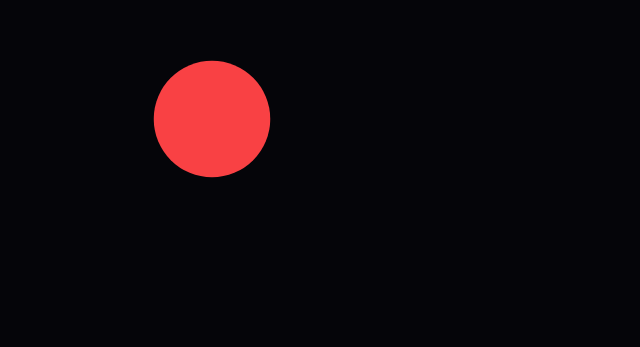
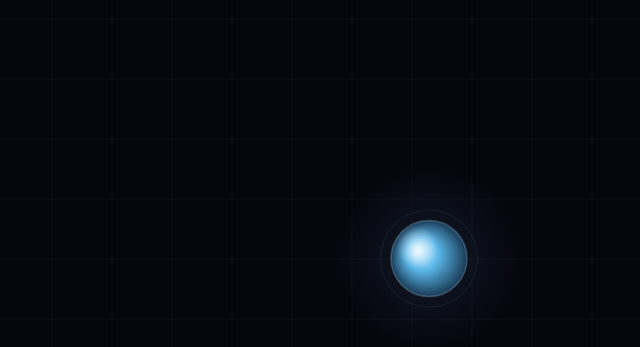
Before and after one commit to dfitzpatrick29/Reusable-studio-engine, a plain HTML site: page Index.html in a window 1280 px wide. Shown: the part 281-628 px from the top of the page, without its empty margins (428-1068 px from the left). Drawn offline with Linux system fonts and the light colour scheme.

Commit message:
updated the lil game thing

```diff
--- a/Index.html
+++ b/Index.html
@@ -2,74 +2,228 @@
 <html lang="en">
 <head>
 <meta charset="UTF-8">
-  <title>Reusable Studio Engine</title>
 <meta name="viewport" content="width=device-width, initial-scale=1.0">
+<title>Float</title>
 <style>
-    * { box-sizing: border-box; margin: 0; padding: 0; }
-    html, body {
-      width: 100%; height: 100%;
-      background: #050509;
-      font-family: system-ui, sans-serif;
+  * { margin: 0; padding: 0; box-sizing: border-box; }
+
+  body {
+    background: #06060e;
+    width: 100vw;
+    height: 100vh;
+    overflow: hidden;
+    cursor: none;
+    font-family: 'Courier New', monospace;
   }
-    canvas#studio-canvas {
-      display: block; width: 100%; height: 100%;
+
+  canvas {
+    display: block;
+  }
+
+  #hint {
+    position: fixed;
+    bottom: 28px;
+    left: 50%;
+    transform: translateX(-50%);
+    color: rgba(255,255,255,0.18);
+    font-size: 11px;
+    letter-spacing: 0.25em;
+    text-transform: uppercase;
+    pointer-events: none;
+    animation: fadeHint 4s ease forwards;
+    animation-delay: 1s;
+    opacity: 0;
+  }
+
+  @keyframes fadeHint {
+    0%   { opacity: 0; }
+    20%  { opacity: 1; }
+    80%  { opacity: 1; }
+    100% { opacity: 0; }
   }
 </style>
 </head>
 <body>
-  <canvas id="studio-canvas"></canvas>
+<canvas id="c"></canvas>
+<div id="hint">move cursor to push the puck</div>
 
 <script>
-    // All your code here - no imports needed
-    const canvas = document.getElementById("studio-canvas");
-    const ctx = canvas.getContext("2d");
+const canvas = document.getElementById('c');
+const ctx = canvas.getContext('2d');
 
-    const state = { time: 0, dpi: window.devicePixelRatio || 1, mouseX: 0.5 };
+let W, H;
+function resize() {
+  W = canvas.width  = window.innerWidth;
+  H = canvas.height = window.innerHeight;
+}
+resize();
+window.addEventListener('resize', resize);
 
-    // setupCanvas
-    function setupCanvas() {
-      function resize() {
-        const { innerWidth: w, innerHeight: h } = window;
-        canvas.width = w * state.dpi;
-        canvas.height = h * state.dpi;
-        canvas.style.width = w + "px";
-        canvas.style.height = h + "px";
-        ctx.setTransform(state.dpi, 0, 0, state.dpi, 0, 0);
+// Puck state
+const puck = {
+  x: 0, y: 0,
+  vx: 1.4, vy: 0.9,
+  r: 38,
+  trail: []
+};
+
+// Cursor
+const mouse = { x: -999, y: -999 };
+window.addEventListener('mousemove', e => {
+  mouse.x = e.clientX;
+  mouse.y = e.clientY;
+});
+
+// Init puck center
+puck.x = window.innerWidth / 2;
+puck.y = window.innerHeight / 2;
+
+// Physics constants
+const FRICTION    = 0.995;
+const PUSH_RADIUS = 90;
+const PUSH_FORCE  = 0.55;
+const TRAIL_LEN   = 22;
+
+// Subtle grid lines
+function drawGrid() {
+  const spacing = 60;
+  ctx.strokeStyle = 'rgba(255,255,255,0.03)';
+  ctx.lineWidth = 1;
+  for (let x = 0; x < W; x += spacing) {
+    ctx.beginPath(); ctx.moveTo(x, 0); ctx.lineTo(x, H); ctx.stroke();
   }
-      window.addEventListener("resize", resize);
-      resize();
+  for (let y = 0; y < H; y += spacing) {
+    ctx.beginPath(); ctx.moveTo(0, y); ctx.lineTo(W, y); ctx.stroke();
+  }
 }
 
-    // input
-    canvas.addEventListener("mousemove", (e) => {
-      const rect = canvas.getBoundingClientRect();
-      state.mouseX = (e.clientX - rect.left) / rect.width;
-    });
-
-    // loop
-    function loop(timestamp) {
-      state.time = timestamp / 1000;
-
-      const w = canvas.clientWidth;
-      const h = canvas.clientHeight;
-
-      ctx.clearRect(0, 0, w, h);
-
-      const centerX = w * state.mouseX;
-      const centerY = h / 2;
-      const radius = 40 + 20 * Math.sin(state.time * 4);
-
-      ctx.fillStyle = "#f94144";
+// Custom cursor dot
+function drawCursor() {
+  if (mouse.x < 0) return;
   ctx.beginPath();
-      ctx.arc(centerX, centerY, radius, 0, Math.PI * 2);
+  ctx.arc(mouse.x, mouse.y, 4, 0, Math.PI * 2);
+  ctx.fillStyle = 'rgba(255,255,255,0.6)';
   ctx.fill();
 
-      requestAnimationFrame(loop);
+  // influence radius ring
+  ctx.beginPath();
+  ctx.arc(mouse.x, mouse.y, PUSH_RADIUS, 0, Math.PI * 2);
+  ctx.strokeStyle = 'rgba(255,255,255,0.04)';
+  ctx.lineWidth = 1;
+  ctx.stroke();
 }
 
-    // start everything
-    setupCanvas();
-    requestAnimationFrame(loop);
+let t = 0;
+function animate() {
+  requestAnimationFrame(animate);
+  t += 0.012;
+
+  // Clear
+  ctx.fillStyle = '#06060e';
+  ctx.fillRect(0, 0, W, H);
+  drawGrid();
+
+  // --- Physics ---
+
+  // Cursor push
+  const dx = puck.x - mouse.x;
+  const dy = puck.y - mouse.y;
+  const dist = Math.sqrt(dx * dx + dy * dy);
+  if (dist < PUSH_RADIUS && dist > 0.1) {
+    const force = (1 - dist / PUSH_RADIUS) * PUSH_FORCE;
+    puck.vx += (dx / dist) * force;
+    puck.vy += (dy / dist) * force;
+  }
+
+  // Friction
+  puck.vx *= FRICTION;
+  puck.vy *= FRICTION;
+
+  // Move
+  puck.x += puck.vx;
+  puck.y += puck.vy;
+
+  // Wall bounce with slight damping
+  if (puck.x - puck.r < 0)  { puck.x = puck.r;  puck.vx = Math.abs(puck.vx) * 0.85; }
+  if (puck.x + puck.r > W)  { puck.x = W - puck.r; puck.vx = -Math.abs(puck.vx) * 0.85; }
+  if (puck.y - puck.r < 0)  { puck.y = puck.r;  puck.vy = Math.abs(puck.vy) * 0.85; }
+  if (puck.y + puck.r > H)  { puck.y = H - puck.r; puck.vy = -Math.abs(puck.vy) * 0.85; }
+
+  // Trail
+  puck.trail.push({ x: puck.x, y: puck.y });
+  if (puck.trail.length > TRAIL_LEN) puck.trail.shift();
+
+  // --- Draw trail ---
+  for (let i = 1; i < puck.trail.length; i++) {
+    const alpha = (i / TRAIL_LEN) * 0.18;
+    const r = puck.r * (i / TRAIL_LEN) * 0.7;
+    ctx.beginPath();
+    ctx.arc(puck.trail[i].x, puck.trail[i].y, r, 0, Math.PI * 2);
+    ctx.fillStyle = `rgba(130, 210, 255, ${alpha})`;
+    ctx.fill();
+  }
+
+  // --- Draw puck ---
+  const speed = Math.sqrt(puck.vx * puck.vx + puck.vy * puck.vy);
+  const glowIntensity = Math.min(speed * 4, 30);
+
+  // Outer glow
+  const glow = ctx.createRadialGradient(puck.x, puck.y, puck.r * 0.4, puck.x, puck.y, puck.r * 2.4);
+  glow.addColorStop(0, `rgba(100, 190, 255, ${0.08 + speed * 0.015})`);
+  glow.addColorStop(1, 'rgba(100, 190, 255, 0)');
+  ctx.beginPath();
+  ctx.arc(puck.x, puck.y, puck.r * 2.4, 0, Math.PI * 2);
+  ctx.fillStyle = glow;
+  ctx.fill();
+
+  // Body gradient — shifts with velocity direction
+  const angle = Math.atan2(puck.vy, puck.vx);
+  const offX = Math.cos(angle + Math.PI) * puck.r * 0.35;
+  const offY = Math.sin(angle + Math.PI) * puck.r * 0.35;
+  const body = ctx.createRadialGradient(
+    puck.x + offX, puck.y + offY, 2,
+    puck.x, puck.y, puck.r
+  );
+  body.addColorStop(0, '#d0efff');
+  body.addColorStop(0.4, '#5ab6e8');
+  body.addColorStop(1, '#1a3a55');
+
+  ctx.beginPath();
+  ctx.arc(puck.x, puck.y, puck.r, 0, Math.PI * 2);
+  ctx.fillStyle = body;
+  ctx.fill();
+
+  // Specular highlight
+  const spec = ctx.createRadialGradient(
+    puck.x - puck.r * 0.3, puck.y - puck.r * 0.3, 1,
+    puck.x - puck.r * 0.3, puck.y - puck.r * 0.3, puck.r * 0.55
+  );
+  spec.addColorStop(0, 'rgba(255,255,255,0.55)');
+  spec.addColorStop(1, 'rgba(255,255,255,0)');
+  ctx.beginPath();
+  ctx.arc(puck.x, puck.y, puck.r, 0, Math.PI * 2);
+  ctx.fillStyle = spec;
+  ctx.fill();
+
+  // Rim
+  ctx.beginPath();
+  ctx.arc(puck.x, puck.y, puck.r, 0, Math.PI * 2);
+  ctx.strokeStyle = 'rgba(180, 230, 255, 0.25)';
+  ctx.lineWidth = 1.5;
+  ctx.stroke();
+
+  // Subtle breathing pulse ring
+  const pulse = Math.sin(t * 2) * 0.5 + 0.5;
+  ctx.beginPath();
+  ctx.arc(puck.x, puck.y, puck.r + 6 + pulse * 5, 0, Math.PI * 2);
+  ctx.strokeStyle = `rgba(100, 200, 255, ${0.06 + pulse * 0.04})`;
+  ctx.lineWidth = 1;
+  ctx.stroke();
+
+  drawCursor();
+}
+
+animate();
 </script>
 </body>
 </html>
```
Also changed, not shown: 1 other file. Lines whose indentation alone changed are shown as unchanged.
